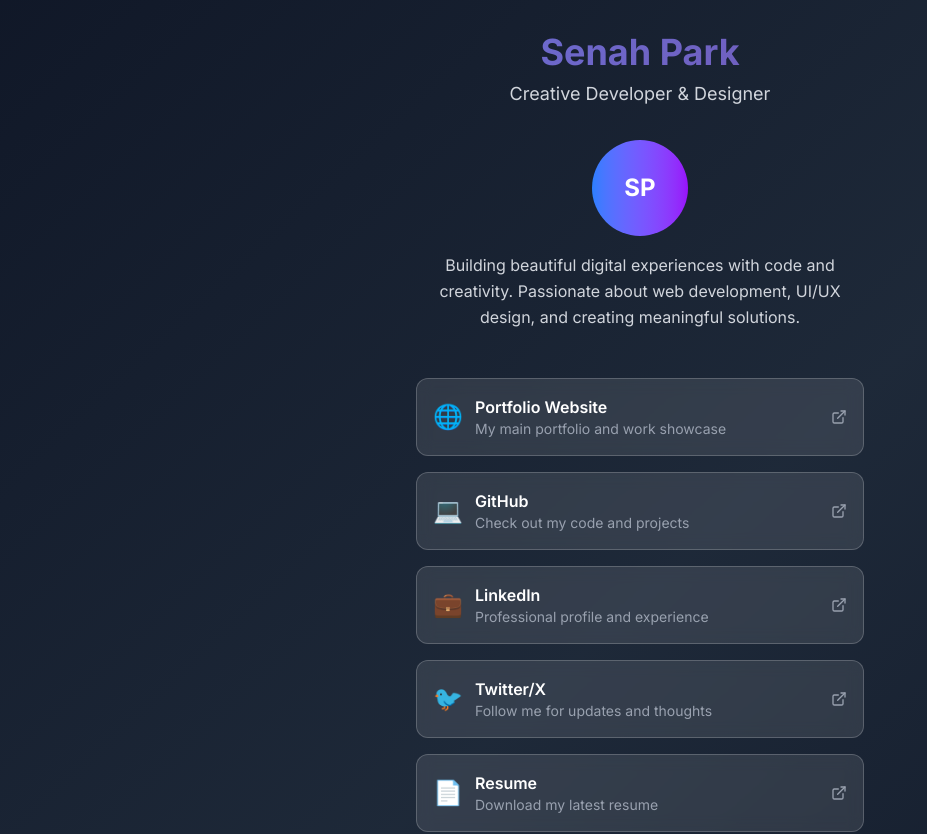
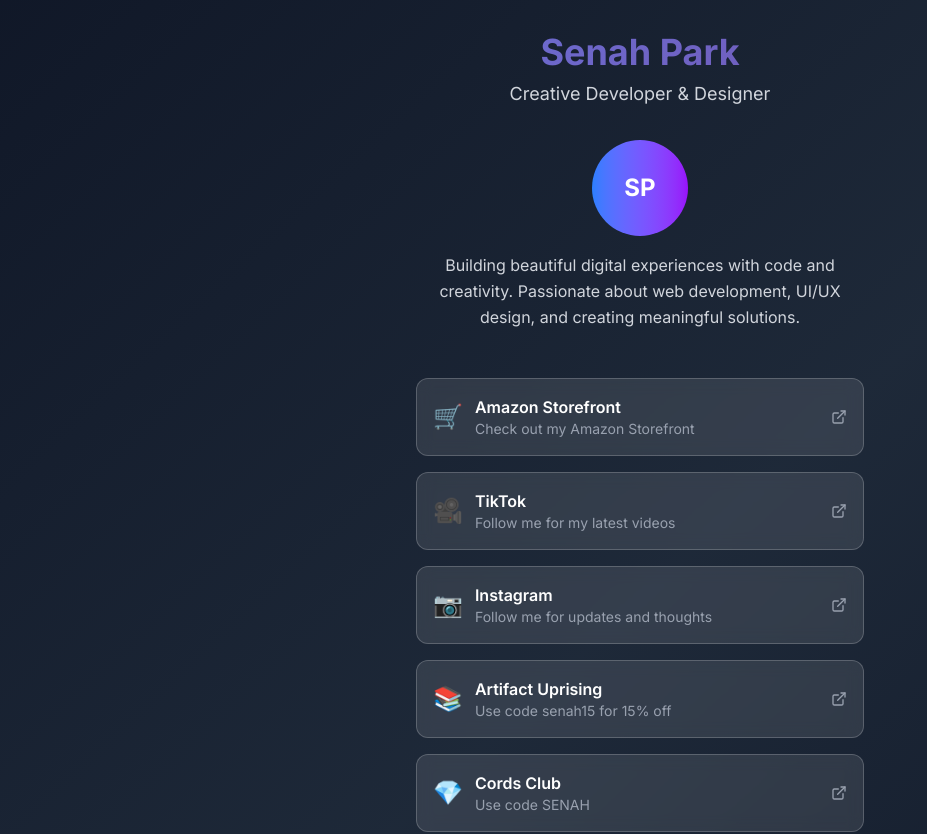
Before and after one commit to ckearl/senahpark.com, a Next.js app: page /links in a window 1280 px wide. Shown: the top 834 px of the page, without its empty margins (0-927 px from the left). Built offline with nearby package versions, Linux system fonts and the light colour scheme.

Commit message:
updated temp links

```diff
--- a/src/app/links/page.tsx
+++ b/src/app/links/page.tsx
@@ -10,47 +10,47 @@ const LinksPage = () => {
 
   const links = [
 		{
-      name: 'Portfolio Website',
-      url: 'https://senahpark.com',
-      description: 'My main portfolio and work showcase',
-      icon: '🌐'
+			name: "Amazon Storefront",
+			url: "https://www.amazon.com/shop/senahpomaikai?ref_=cm_sw_r_apin_aipsfshop_X1XH4KEYRYRJESQ3HYVQ&language=en-US",
+			description: "Check out my Amazon Storefront",
+			icon: "🛒",
 		},
 		{
-      name: 'GitHub',
-      url: 'https://github.com/senahpark',
-      description: 'Check out my code and projects',
-      icon: '💻'
+			name: "TikTok",
+			url: "https://www.tiktok.com/@senahpomaikai",
+			description: "Follow me for my latest videos",
+			icon: "🎥",
 		},
 		{
-      name: 'LinkedIn',
-      url: 'https://linkedin.com/in/senahpark',
-      description: 'Professional profile and experience',
-      icon: '💼'
+			name: "Instagram",
+			url: "https://www.instagram.com/senahpomaikai",
+			description: "Follow me for updates and thoughts",
+			icon: "📷",
 		},
 		{
-      name: 'Twitter/X',
-      url: 'https://twitter.com/senahpark',
-      description: 'Follow me for updates and thoughts',
-      icon: '🐦'
+			name: "Artifact Uprising",
+			url: "http://artifactuprising.sjv.io/K093j9",
+			description: "Use code senah15 for 15% off",
+			icon: "📚",
 		},
 		{
-      name: 'Resume',
-      url: '#',
-      description: 'Download my latest resume',
-      icon: '📄'
+			name: "Cords Club",
+			url: "http://cordsclub.com/discount/SENAH",
+			description: "Use code SENAH",
+			icon: "💎",
 		},
 		{
-      name: 'Blog',
-      url: '#',
-      description: 'Read my latest articles and insights',
-      icon: '✍️'
+			name: "Contact",
+			url: "mailto:hello@senahpark.com",
+			description: "Get in touch for collaborations",
+			icon: "📧",
 		},
 		{
-      name: 'Contact',
-      url: 'mailto:hello@senahpark.com',
-      description: 'Get in touch for collaborations',
-      icon: '📧'
-    }
+			name: "Portfolio Website",
+			url: "https://senahpark.com",
+			description: "My main portfolio and work showcase",
+			icon: "🌐",
+		},
 	];
 
   return (
```
Lines whose indentation alone changed are shown as unchanged.
